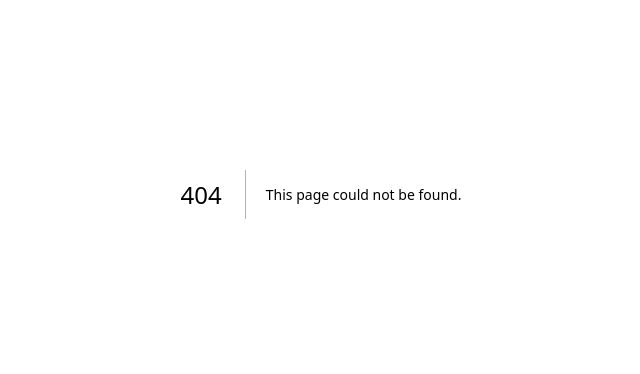
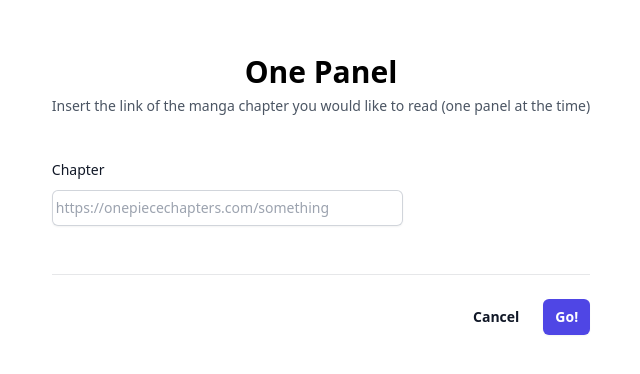
Before and after one commit to OnePanelOrg/OnePanelNext, a Next.js app: page /inputPage in a window 1280 px wide. Before the commit this address had no page. Shown: the part 206-580 px from the top of the page, without its empty margins (319-959 px from the left). Built offline with nearby package versions, Linux system fonts and the light colour scheme.

Commit message:
added inoputpage a ìnd a bunch of packeges

```diff
--- a/package.json
+++ b/package.json
@@ -9,12 +9,14 @@
     "start": "next start"
   },
   "dependencies": {
+    "@heroicons/react": "^2.0.17",
     "next": "13.0.2",
     "react": "18.2.0",
     "react-dom": "18.2.0",
     "zod": "^3.18.0"
   },
   "devDependencies": {
+    "@tailwindcss/forms": "^0.5.3",
     "@types/node": "^18.0.0",
     "@types/react": "^18.0.14",
     "@types/react-dom": "^18.0.5",
--- a/src/components/ImageCanvas.js
+++ b/src/components/ImageCanvas.js
@@ -36,8 +36,6 @@ const ImageCanvas = ({ data }) => {
                 return prevIndex + 1
             }
         });
-        // console.log(currentPanelIndex)
-        // setCurrentPanelIndex((prevIndex) => (prevIndex === panelsInThisPage - 1 ? 0 : prevIndex + 1));
     }
 
     // handle arrow keys
@@ -108,7 +106,14 @@ const ImageCanvas = ({ data }) => {
     }, [currentPageIndex, currentPanelIndex, images]);
 
     return (
-        <canvas id="image-canvas" ref={canvasRef} width={window.innerWidth} height={window.innerHeight}></canvas>
+        <>
+            {/* <ol className='pagination'>
+                {data.pages.map((p, index) => (
+                    <li><a href={"#" + string((index + 1 < 10) ? '0' + (index + 1) : index + 1) + "-01"} className='pagination-link' data-index={index}>{index}</a></li>
+                ))}
+            </ol> */}
+            <canvas id="image-canvas" ref={canvasRef} width={window.innerWidth} height={window.innerHeight}></canvas>
+        </>
     );
 };
 export default ImageCanvas;
--- /dev/null
+++ b/src/components/InputForm.jsx
@@ -0,0 +1,53 @@
+export default function InputForm() {
+    return (
+        <>
+            <form>
+                <div className="space-y-12">
+                    <div className="border-b border-gray-900/10 pb-12">
+                        {/* <h2 className="text-base font-semibold leading-7 text-gray-900">Profile</h2> */}
+                        <p className="mt-1 text-sm leading-6 text-gray-600">
+                            Insert the link of the manga chapter you would like to read (one panel at the time)
+                        </p>
+
+                        <div className="mt-10 grid grid-cols-1 gap-x-6 gap-y-8 sm:grid-cols-6">
+                            <div className="sm:col-span-4">
+                                <label htmlFor="username" className="block text-sm font-medium leading-6 text-gray-900">
+                                    Chapter
+                                </label>
+                                <div className="mt-2">
+                                    <div className="flex rounded-md shadow-sm ring-1 ring-inset ring-gray-300 focus-within:ring-2 focus-within:ring-inset focus-within:ring-indigo-600 sm:max-w-md">
+                                        <input
+                                            type="text"
+                                            name="username"
+                                            id="username"
+                                            autoComplete="username"
+                                            className="block flex-1 border-0 bg-transparent py-1.5 pl-1 text-gray-900 placeholder:text-gray-400 focus:ring-0 sm:text-sm sm:leading-6"
+                                            placeholder="https://onepiecechapters.com/something"
+                                        />
+                                    </div>
+                                </div>
+                            </div>
+
+
+                        </div>
+                    </div>
+
+
+                </div>
+
+                <div className="mt-6 flex items-center justify-end gap-x-6">
+                    <button type="button" className="text-sm font-semibold leading-6 text-gray-900">
+                        Cancel
+                    </button>
+                    <button
+                        type="submit"
+                        className="rounded-md bg-indigo-600 px-3 py-2 text-sm font-semibold text-white shadow-sm hover:bg-indigo-500 focus-visible:outline focus-visible:outline-2 focus-visible:outline-offset-2 focus-visible:outline-indigo-600"
+                    >
+                        Go!
+                    </button>
+                </div>
+            </form>
+
+        </>
+    )
+}
--- a/src/pages/index.tsx
+++ b/src/pages/index.tsx
@@ -1,6 +1,6 @@
 import { type NextPage } from "next";
 import Head from "next/head";
-import React, { useEffect, useState } from "react";
+import { useEffect, useState } from "react";
 import ImageCanvas from "../components/ImageCanvas";
 
 
@@ -31,7 +31,10 @@ const Home: NextPage = () => {
       </Head>
       <main className="flex min-h-screen flex-col items-center justify-center bg-gradient-to-b from-[#2e026d] to-[#15162c]">
         {/* todo: center canvas */}
-        {data && !isLoading && <ImageCanvas data={data}></ImageCanvas>}
+        <div>
+          {data && !isLoading && <ImageCanvas data={data}></ImageCanvas>}
+        </div>
+
       </main>
     </>
   );
--- /dev/null
+++ b/src/pages/inputPage.tsx
@@ -0,0 +1,18 @@
+import { NextPage } from "next";
+import InputForm from "../components/InputForm";
+
+const InputPage: NextPage = () => {
+    return (
+        <>
+            <main className="flex min-h-screen flex-col items-center justify-center ">
+
+                <h1 className="text-3xl font-bold">
+                    One Panel
+                </h1>
+                <InputForm></InputForm>
+            </main>
+        </>
+    );
+}
+
+export default InputPage;
--- a/tailwind.config.cjs
+++ b/tailwind.config.cjs
@@ -4,5 +4,7 @@ module.exports = {
   theme: {
     extend: {},
   },
-  plugins: [],
+  plugins: [
+    require('@tailwindcss/forms'),
+  ],
 };
```
Also changed, not shown: 1 other file (tests, documents, lock files or other folders).
